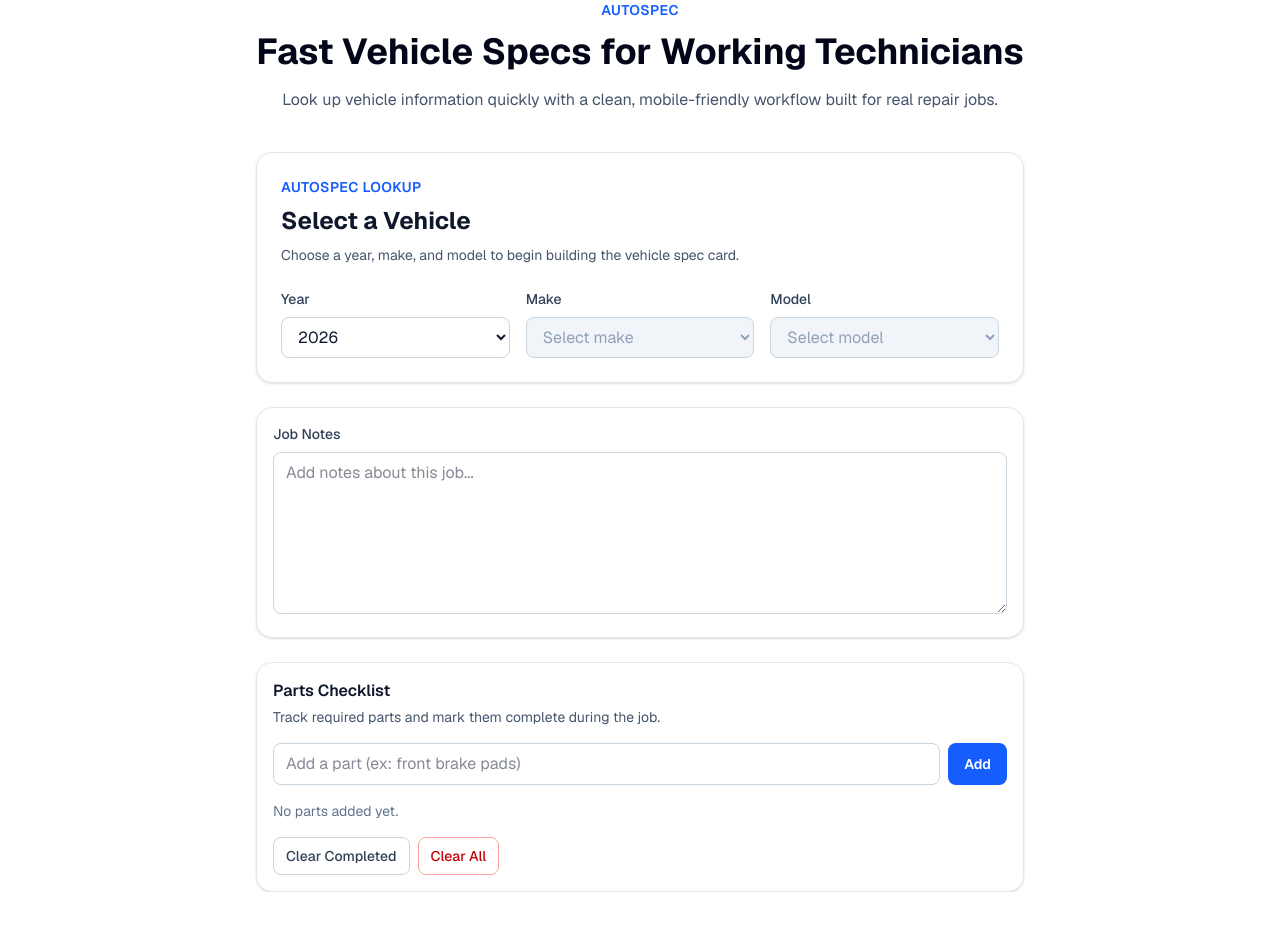
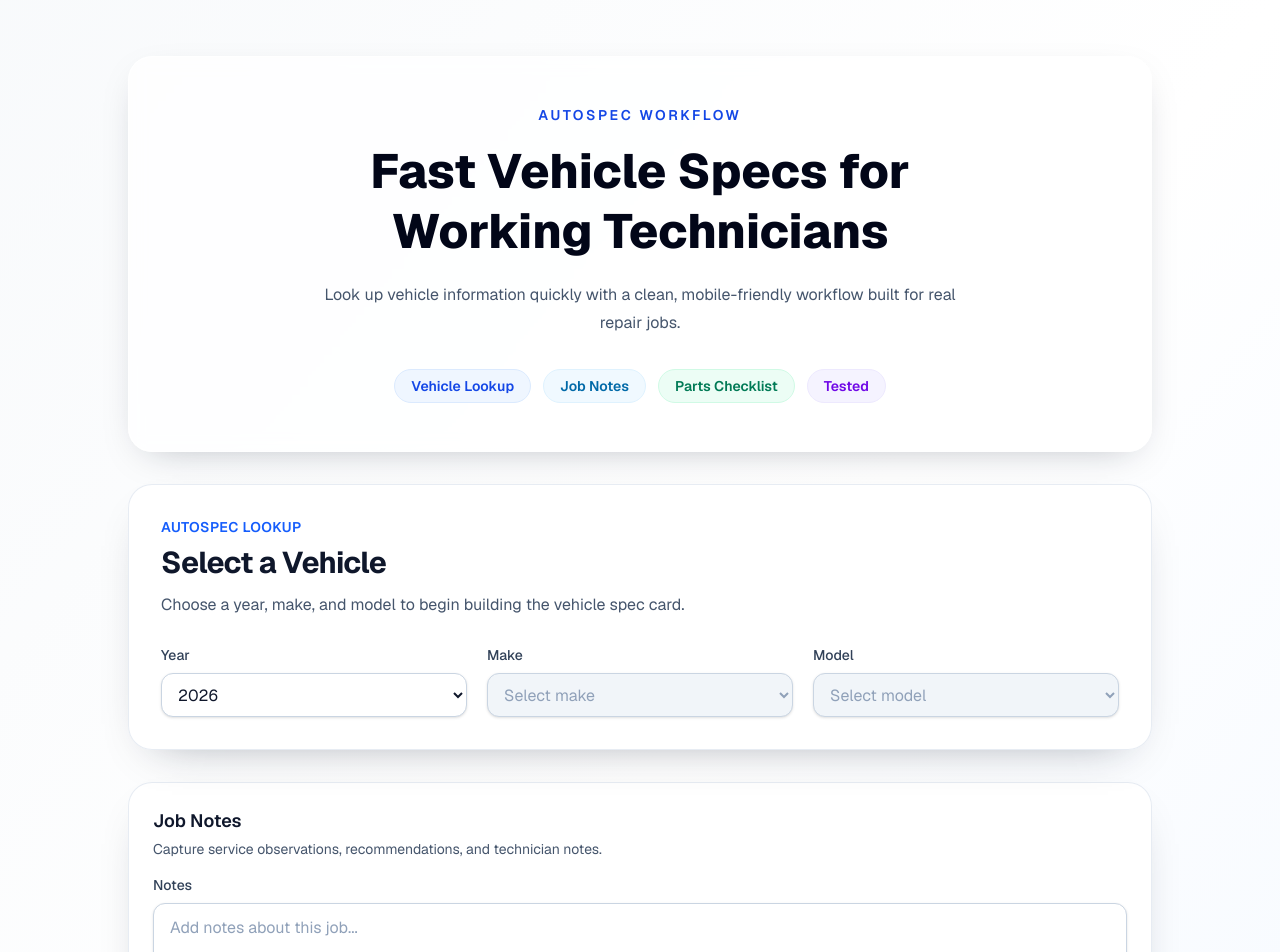
Before and after one commit to cvancedev/autospec-app, a Next.js app: page / in a window 1280 px wide. Shown: the top 952 px of the page. Before the commit the page ends 892 px from the top, so only its background shows below. Built offline with nearby package versions, Linux system fonts and the light colour scheme.

Commit message:
Complete AutoSpec Week 5 and Week 6 polish

```diff
--- a/src/app/page.tsx
+++ b/src/app/page.tsx
@@ -4,31 +4,52 @@ import PartsChecklist from "@/components/PartsChecklist";
 
 export default function Home() {
   return (
-    <main>
-      <section className="mx-auto max-w-3xl text-center">
-        <p className="text-sm font-semibold uppercase tracking-wide text-blue-600">
-          AutoSpec
+    <main className="min-h-screen bg-linear-to-br from-slate-50 via-white to-blue-50/70 px-4 py-10 sm:px-6 sm:py-14">
+      <section className="mx-auto max-w-5xl rounded-3xl border border-white/80 bg-white/75 px-6 py-10 text-center shadow-[0_12px_40px_-20px_rgba(15,23,42,0.35)] backdrop-blur-sm transition duration-300 ease-out hover:-translate-y-0.5 hover:shadow-[0_20px_55px_-28px_rgba(15,23,42,0.4)] sm:px-10 sm:py-12">
+        <p className="text-xs font-semibold uppercase tracking-[0.18em] text-blue-700 sm:text-sm">
+          AutoSpec Workflow
         </p>
 
-        <h1 className="mt-3 text-4xl font-bold text-slate-950">
+        <h1 className="mt-4 text-balance text-3xl font-extrabold leading-tight text-slate-950 sm:text-4xl md:text-5xl">
           Fast Vehicle Specs for Working Technicians
         </h1>
 
-        <p className="mt-4 text-slate-600">
+        <p className="mx-auto mt-5 max-w-2xl text-pretty text-sm leading-7 text-slate-600 sm:text-base">
           Look up vehicle information quickly with a clean, mobile-friendly
           workflow built for real repair jobs.
         </p>
+
+        <ul className="mt-8 flex flex-wrap items-center justify-center gap-2 sm:gap-3">
+          <li className="rounded-full border border-blue-100 bg-blue-50 px-3 py-1.5 text-xs font-semibold text-blue-700 transition duration-200 ease-out hover:-translate-y-0.5 hover:bg-blue-100 sm:px-4 sm:text-sm">
+            Vehicle Lookup
+          </li>
+          <li className="rounded-full border border-sky-100 bg-sky-50 px-3 py-1.5 text-xs font-semibold text-sky-700 transition duration-200 ease-out hover:-translate-y-0.5 hover:bg-sky-100 sm:px-4 sm:text-sm">
+            Job Notes
+          </li>
+          <li className="rounded-full border border-emerald-100 bg-emerald-50 px-3 py-1.5 text-xs font-semibold text-emerald-700 transition duration-200 ease-out hover:-translate-y-0.5 hover:bg-emerald-100 sm:px-4 sm:text-sm">
+            Parts Checklist
+          </li>
+          <li className="rounded-full border border-violet-100 bg-violet-50 px-3 py-1.5 text-xs font-semibold text-violet-700 transition duration-200 ease-out hover:-translate-y-0.5 hover:bg-violet-100 sm:px-4 sm:text-sm">
+            Tested
+          </li>
+        </ul>
       </section>
 
       <VehicleSelector />
 
-      <section className="mx-auto mt-6 max-w-3xl">
+      <section className="mx-auto mt-8 max-w-5xl">
         <JobNotes />
       </section>
 
-      <section className="mx-auto mt-6 max-w-3xl">
+      <section className="mx-auto mt-8 max-w-5xl">
         <PartsChecklist />
       </section>
+
+      <footer className="mx-auto mt-14 max-w-5xl border-t border-slate-200/80 pt-6 text-center">
+        <p className="text-sm font-medium tracking-wide text-slate-500">
+          Built with React • Next.js • TypeScript • Tailwind CSS • Jest
+        </p>
+      </footer>
     </main>
   );
 }
--- a/src/components/JobNotes.tsx
+++ b/src/components/JobNotes.tsx
@@ -20,12 +20,19 @@ export default function JobNotes() {
   };
 
   return (
-    <section className="rounded-2xl border border-slate-200 bg-white p-4 shadow-sm">
+    <section className="rounded-3xl border border-slate-200/80 bg-white/95 p-5 shadow-[0_18px_45px_-28px_rgba(15,23,42,0.42)] transition duration-300 ease-out hover:-translate-y-0.5 hover:shadow-[0_24px_55px_-28px_rgba(15,23,42,0.45)] sm:p-6">
+      <div className="mb-4">
+        <h3 className="text-base font-semibold text-slate-900 sm:text-lg">Job Notes</h3>
+        <p className="mt-1 text-sm text-slate-600">
+          Capture service observations, recommendations, and technician notes.
+        </p>
+      </div>
+
       <label
         htmlFor="job-notes"
         className="mb-2 block text-sm font-medium text-slate-700"
       >
-        Job Notes
+        Notes
       </label>
 
       <textarea
@@ -34,7 +41,7 @@ export default function JobNotes() {
         onChange={handleNotesChange}
         placeholder="Add notes about this job..."
         rows={6}
-        className="w-full resize-y rounded-lg border border-slate-300 px-3 py-2 text-slate-900 outline-none focus:border-blue-500 focus:ring-2 focus:ring-blue-100"
+        className="w-full resize-y rounded-xl border border-slate-300 bg-white px-4 py-3 text-slate-900 shadow-sm outline-none transition duration-200 ease-out placeholder:text-slate-400 focus:border-blue-500 focus:ring-2 focus:ring-blue-100"
       />
     </section>
   );
--- a/src/components/OBDLookup.tsx
+++ b/src/components/OBDLookup.tsx
@@ -26,13 +26,13 @@ export default function OBDLookup() {
             setSearch("");
           }
         }}
-        className="w-full border rounded p-2"
+        className="w-full rounded-lg border border-slate-300 bg-white p-2.5 shadow-sm outline-none transition duration-200 ease-out focus:border-blue-500 focus:ring-2 focus:ring-blue-100"
       />
 
       {search && (
         <>
           {result ? (
-            <div className="border rounded p-4">
+            <div className="rounded-xl border border-slate-200 bg-white p-4 shadow-sm transition duration-200 ease-out hover:shadow-md">
               <h3 className="font-bold">{result.code}</h3>
               <p className="font-semibold">{result.title}</p>
               <p>{result.description}</p>
--- a/src/components/PartsChecklist.tsx
+++ b/src/components/PartsChecklist.tsx
@@ -77,15 +77,15 @@ export default function PartsChecklist() {
   };
 
   return (
-    <section className="rounded-2xl border border-slate-200 bg-white p-4 shadow-sm">
-      <div className="mb-4">
-        <h3 className="text-base font-semibold text-slate-900">Parts Checklist</h3>
+    <section className="rounded-3xl border border-slate-200/80 bg-white/95 p-5 shadow-[0_18px_45px_-28px_rgba(15,23,42,0.42)] transition duration-300 ease-out hover:-translate-y-0.5 hover:shadow-[0_24px_55px_-28px_rgba(15,23,42,0.45)] sm:p-6">
+      <div className="mb-5">
+        <h3 className="text-base font-semibold text-slate-900 sm:text-lg">Parts Checklist</h3>
         <p className="mt-1 text-sm text-slate-600">
           Track required parts and mark them complete during the job.
         </p>
       </div>
 
-      <div className="mb-4 flex flex-col gap-2 sm:flex-row">
+      <div className="mb-5 flex flex-col gap-2 sm:flex-row">
         <label
           htmlFor="parts-checklist-input"
           className="sr-only"
@@ -103,23 +103,23 @@ export default function PartsChecklist() {
             }
           }}
           placeholder="Add a part (ex: front brake pads)"
-          className="w-full rounded-lg border border-slate-300 px-3 py-2 text-slate-900 outline-none focus:border-blue-500 focus:ring-2 focus:ring-blue-100"
+          className="h-11 w-full rounded-xl border border-slate-300 bg-white px-4 text-slate-900 shadow-sm outline-none transition duration-200 ease-out placeholder:text-slate-400 focus:border-blue-500 focus:ring-2 focus:ring-blue-100"
         />
 
         <button
           type="button"
           onClick={handleAddPart}
-          className="rounded-lg bg-blue-600 px-4 py-2 text-sm font-semibold text-white transition hover:bg-blue-700"
+          className="h-11 rounded-xl bg-blue-600 px-5 text-sm font-semibold text-white shadow-sm transition duration-200 ease-out hover:bg-blue-700 hover:shadow-md focus-visible:outline-none focus-visible:ring-2 focus-visible:ring-blue-300"
         >
           Add
         </button>
       </div>
 
-      <ul className="space-y-2">
+      <ul className="space-y-2.5">
         {parts.map((part) => (
           <li
             key={part.id}
-            className="rounded-lg border border-slate-200 px-3 py-2"
+            className="rounded-xl border border-slate-200 bg-white px-3.5 py-2.5 shadow-sm transition duration-200 ease-out hover:border-slate-300 hover:shadow-md"
           >
             <label
               htmlFor={`part-${part.id}`}
@@ -146,14 +146,16 @@ export default function PartsChecklist() {
       </ul>
 
       {parts.length === 0 && (
-        <p className="mt-3 text-sm text-slate-500">No parts added yet.</p>
+        <p className="mt-3 rounded-xl border border-dashed border-slate-300 bg-slate-50 px-3 py-2 text-sm text-slate-500">
+          No parts added yet.
+        </p>
       )}
 
-      <div className="mt-4 flex flex-wrap gap-2">
+      <div className="mt-5 flex flex-wrap gap-2.5">
         <button
           type="button"
           onClick={handleClearCompleted}
-          className="rounded-lg border border-slate-300 px-3 py-2 text-sm font-medium text-slate-700 transition hover:bg-slate-50"
+          className="rounded-xl border border-slate-300 bg-white px-3.5 py-2 text-sm font-medium text-slate-700 shadow-sm transition duration-200 ease-out hover:bg-slate-50 hover:shadow-md focus-visible:outline-none focus-visible:ring-2 focus-visible:ring-slate-300"
         >
           Clear Completed
         </button>
@@ -161,7 +163,7 @@ export default function PartsChecklist() {
         <button
           type="button"
           onClick={handleClearAll}
-          className="rounded-lg border border-red-300 px-3 py-2 text-sm font-medium text-red-700 transition hover:bg-red-50"
+          className="rounded-xl border border-red-300 bg-white px-3.5 py-2 text-sm font-medium text-red-700 shadow-sm transition duration-200 ease-out hover:bg-red-50 hover:shadow-md focus-visible:outline-none focus-visible:ring-2 focus-visible:ring-red-200"
         >
           Clear All
         </button>
--- a/src/components/VehicleSelector.tsx
+++ b/src/components/VehicleSelector.tsx
@@ -97,23 +97,23 @@ const selectedVehicleSpec = vehicleSpecs.find(
 
 
   return (
-    <section className="mx-auto mt-10 max-w-3xl rounded-2xl border border-slate-200 bg-white p-6 shadow-sm">
-      <div className="mb-6">
+    <section className="mx-auto mt-8 max-w-5xl rounded-3xl border border-slate-200/80 bg-white/95 p-6 shadow-[0_18px_45px_-28px_rgba(15,23,42,0.42)] backdrop-blur-sm transition duration-300 ease-out hover:-translate-y-0.5 hover:shadow-[0_24px_55px_-28px_rgba(15,23,42,0.45)] sm:p-8">
+      <div className="mb-7">
         <p className="text-sm font-semibold uppercase tracking-wide text-blue-600">
           AutoSpec Lookup
         </p>
 
-        <h2 className="mt-2 text-2xl font-bold text-slate-900">
+        <h2 className="mt-2 text-2xl font-bold tracking-tight text-slate-900 sm:text-3xl">
           Select a Vehicle
         </h2>
 
-        <p className="mt-2 text-sm text-slate-600">
+        <p className="mt-3 text-sm leading-6 text-slate-600 sm:text-base">
           Choose a year, make, and model to begin building the vehicle spec
           card.
         </p>
       </div>
 
-      <div className="grid gap-4 md:grid-cols-3">
+      <div className="grid gap-4 sm:gap-5 md:grid-cols-3">
         <label className="flex flex-col gap-2">
           <span className="text-sm font-medium text-slate-700">Year</span>
           <select
@@ -124,7 +124,7 @@ const selectedVehicleSpec = vehicleSpecs.find(
               setModel("");
               setModelError(false);
             }}
-            className="rounded-lg border border-slate-300 px-3 py-2 text-slate-900 outline-none focus:border-blue-500 focus:ring-2 focus:ring-blue-100"
+            className="h-11 rounded-xl border border-slate-300 bg-white px-3 text-slate-900 shadow-sm outline-none transition duration-200 ease-out focus:border-blue-500 focus:ring-2 focus:ring-blue-100"
           >
             {Array.from(
               { length: new Date().getFullYear() - 1980 + 1 },
@@ -147,7 +147,7 @@ const selectedVehicleSpec = vehicleSpecs.find(
               setModelError(false);
             }}
             disabled={!year}
-            className="rounded-lg border border-slate-300 px-3 py-2 text-slate-900 outline-none disabled:cursor-not-allowed disabled:bg-slate-100 disabled:text-slate-400 focus:border-blue-500 focus:ring-2 focus:ring-blue-100"
+            className="h-11 rounded-xl border border-slate-300 bg-white px-3 text-slate-900 shadow-sm outline-none transition duration-200 ease-out disabled:cursor-not-allowed disabled:bg-slate-100 disabled:text-slate-400 focus:border-blue-500 focus:ring-2 focus:ring-blue-100"
           >
            <option value="">
             {isLoadingMakes ? "Loading makes..." : "Select make"}
@@ -167,7 +167,7 @@ const selectedVehicleSpec = vehicleSpecs.find(
             value={model}
             onChange={(event) => setModel(event.target.value)}
             disabled={!make}
-            className="rounded-lg border border-slate-300 px-3 py-2 text-slate-900 outline-none disabled:cursor-not-allowed disabled:bg-slate-100 disabled:text-slate-400 focus:border-blue-500 focus:ring-2 focus:ring-blue-100"
+            className="h-11 rounded-xl border border-slate-300 bg-white px-3 text-slate-900 shadow-sm outline-none transition duration-200 ease-out disabled:cursor-not-allowed disabled:bg-slate-100 disabled:text-slate-400 focus:border-blue-500 focus:ring-2 focus:ring-blue-100"
           >
           <option value="">
               {isLoadingModels ? "Loading models..." : "Select model"}
@@ -181,12 +181,12 @@ const selectedVehicleSpec = vehicleSpecs.find(
           </select>
         </label>
         {modelError && (
-          <p className="text-sm text-red-600">
+          <p className="md:col-span-3 text-sm text-red-600">
             Unable to load vehicle models. Please try again.
           </p>
         )}
         {isMakesError && (
-          <p className="text-sm text-red-600">
+          <p className="md:col-span-3 text-sm text-red-600">
             Unable to load vehicle makes. Please try again.
           </p>
         )}
```
Also changed, not shown: src/components/SpecCard.tsx (+5 -5 lines).
